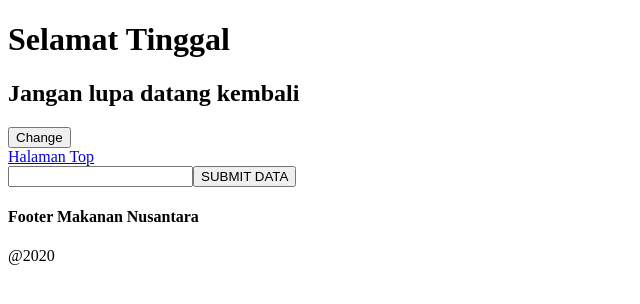
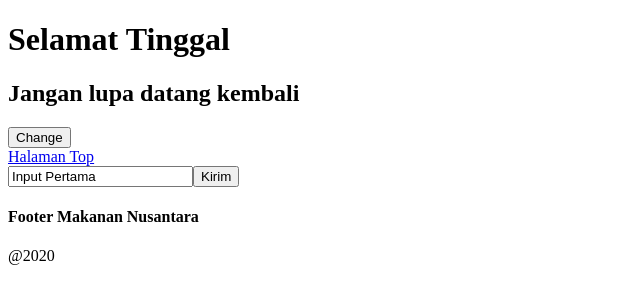
Before and after one commit to satyapratamak/niomic.reactjs, a React (Create React App) app: page / in a window 1280 px wide. Shown: the top 304 px of the page, without its empty margins (0-640 px from the left). Built offline with nearby package versions, Linux system fonts and the light colour scheme.

Commit message:
COMMIT : Vid 3 - 48 DONE

```diff
--- a/src/components/App.js
+++ b/src/components/App.js
@@ -2,6 +2,7 @@
 import Header from "./Header.js";
 import Footer from "./Footer.js";
 //import List from "./List.js";
+import CustomInput from "./CustomInput.js";
 import Top from "./Top";
 import Form from "./Form"
 //import Main from "./Main";
@@ -15,8 +16,10 @@
       <div>
         <Header list="3 terbaik"/>
         <Top />
-        <Form />
+        <CustomInput />
+
         {
+          // <Form />
           // <Main menuMakanan={
           // [
           //   {
--- /dev/null
+++ b/src/components/CustomInput.js
@@ -0,0 +1,39 @@
+import React, {Component} from 'react';
+
+class CustomInput extends Component {
+  constructor(props){
+    super(props);
+
+    this.state = {
+      value : "Input Pertama"
+    };
+
+    this.handleInput = this.handleInput.bind(this);
+    this.handleChange = this.handleChange.bind(this);
+    this.inputText = React.createRef();
+  }
+
+  handleInput(){
+    this.setState({ value : ""});
+    this.inputText.current.focus();
+  }
+
+  handleChange(e){
+    this.setState({value:e.target.value});
+  }
+
+  render(){
+    return(
+      <div>
+        <input type="text" value={this.state.value} ref={this.inputText} onChange={this.handleChange}/>
+
+        <button onClick={this.handleInput}> Kirim </button>
+      </div>
+
+    );
+
+  }
+
+}
+
+export default CustomInput;
```
